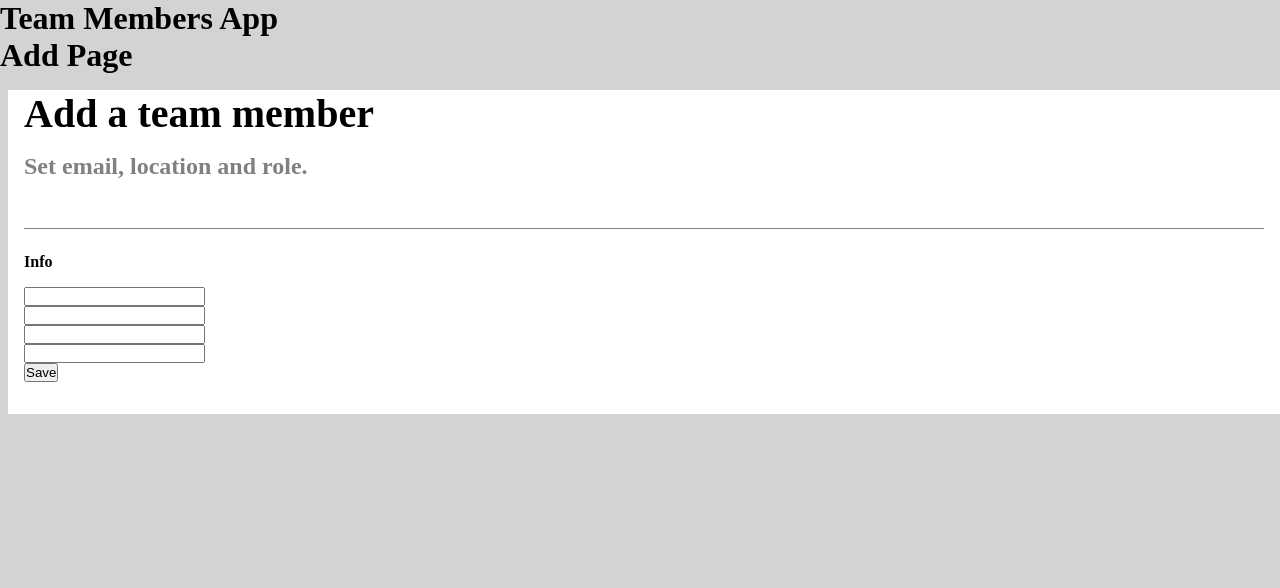
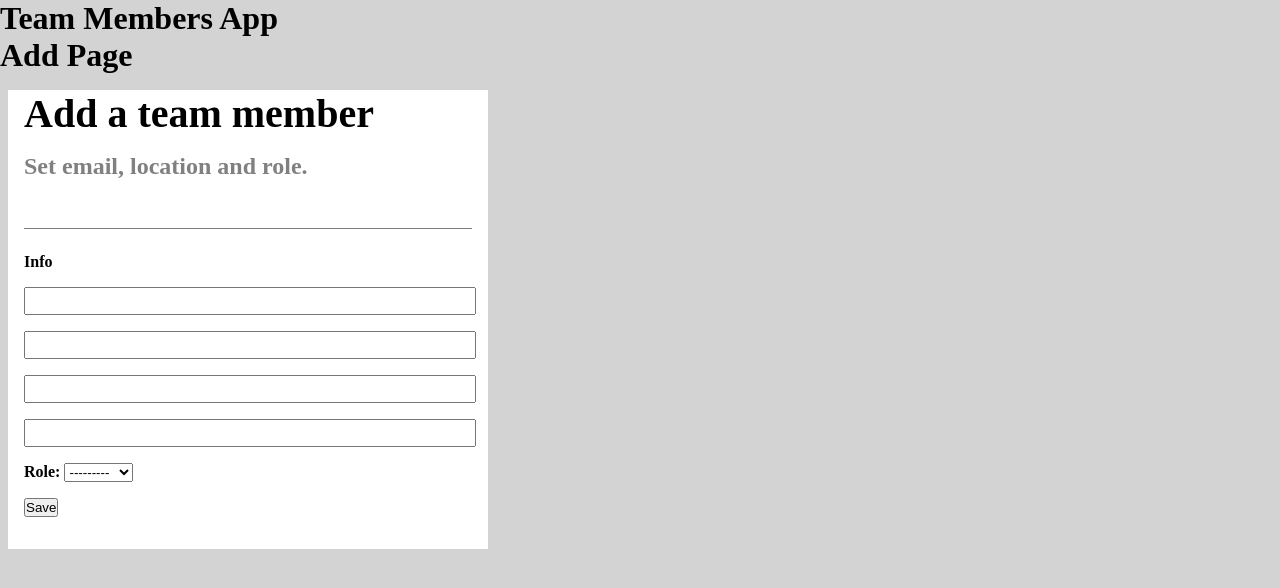
Before and after one commit to seanyang20/Instawork-Django-Assessment, a Django app: page /add/ in a window 1280 px wide. Shown: the top 588 px of the page. Run offline with Django 4.2, Linux system fonts and the light colour scheme.

Commit message:
formatted text inputs for add.html

```diff
--- a/static/styles/styles.css
+++ b/static/styles/styles.css
@@ -23,6 +23,7 @@ body{
     /* color: lightcyan; */
     background-color: white;
     margin-left: .5rem;
+    width: 480px;
 }
 .plus-sign {
     text-align: right;
@@ -140,7 +141,28 @@ label[for="id_email"] {
 label[for="id_phone"] {
     display: none;
 }
-/* Removing Role Label */
+/* inputs */
+input[type="text"] {
+    height: 1.5rem;
+    width: 100%;
+}
+input[type="email"] {
+    height: 1.5rem;
+    width: 100%;
+}
+input[type="tel"] {
+    height: 1.5rem;
+    width: 100%;
+}
+input[name="last_name"] {
+    margin-top: 1rem;
+}
+input[name="email"] {
+    margin: 1rem 0 1rem 0;
+}
+/* Editing Role Label */
 p:nth-child(7) {
-    display: none;
+    padding: 1rem 0 1rem 0;
+    font-weight: bold;
+    hanging-punctuation: none;
 }
```
